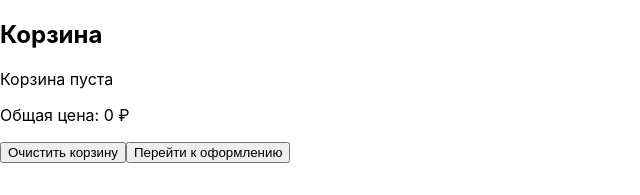
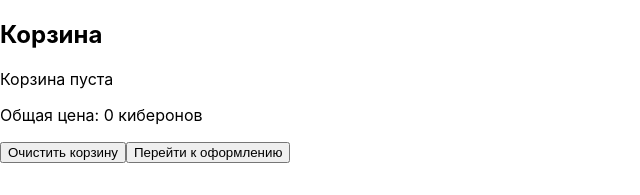
Before and after one commit to Umbomax/kiber-one-client, a React (Create React App) app: page /cart in a window 1280 px wide. Shown: the top 195 px of the page, without its empty margins (0-640 px from the left). Built offline with nearby package versions, Linux system fonts and the light colour scheme.

Commit message:
fix: change rubles to kiberones

```diff
--- a/src/components/ProductCard/ProductCard.jsx
+++ b/src/components/ProductCard/ProductCard.jsx
@@ -22,7 +22,7 @@ const ProductCard = ({ product }) => {
       >
         <img src={product.images[0]} alt={product.name} className={styles.productImage} />
         <h3 className={styles.productName}>{product.name}</h3>
-        <p className={styles.productPrice}>{product.price} ₽</p>
+        <p className={styles.productPrice}>{product.price} киберонов</p>
         <p className={styles.productDescription}>{product.shortDescription}</p>
       </div>
 
--- a/src/pages/Cart/Cart.jsx
+++ b/src/pages/Cart/Cart.jsx
@@ -50,15 +50,15 @@ const Cart = () => {
                     <button onClick={() => addToCart(item)}>+</button>
                   </div>
                 </td>
-                <td>{item.price} ₽</td>
-                <td>{item.price * item.quantity} ₽</td>
+                <td>{item.price} киберонов</td>
+                <td>{item.price * item.quantity} киберонов</td>
               </tr>
             ))}
           </tbody>
         </table>
       )}
       <div className={styles.cartFooter}>
-        <p>Общая цена: {totalPrice} ₽</p>
+        <p>Общая цена: {totalPrice} киберонов</p>
         <button onClick={clearCart} className={styles.clearButton}>
           Очистить корзину
         </button>
```
